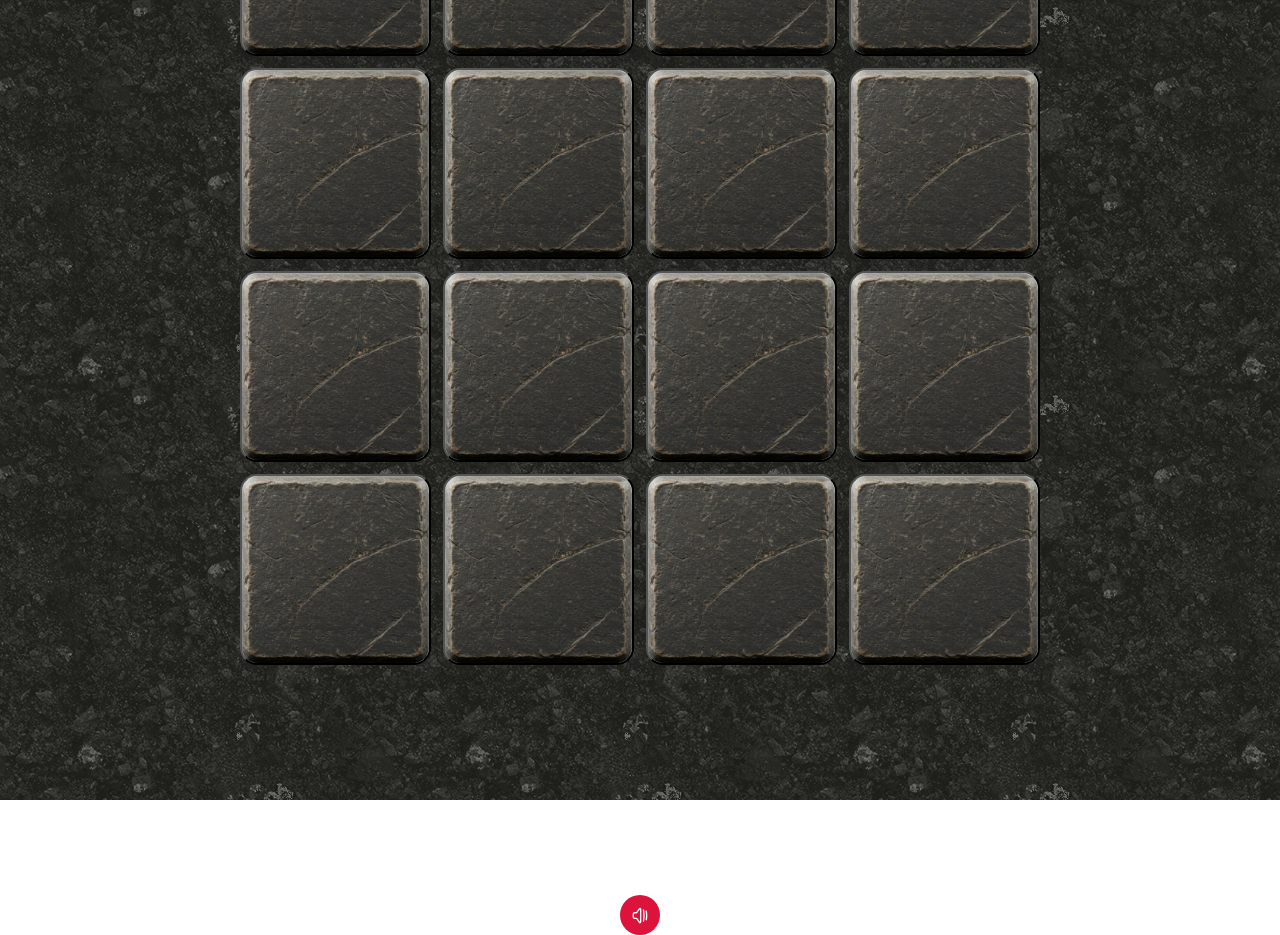
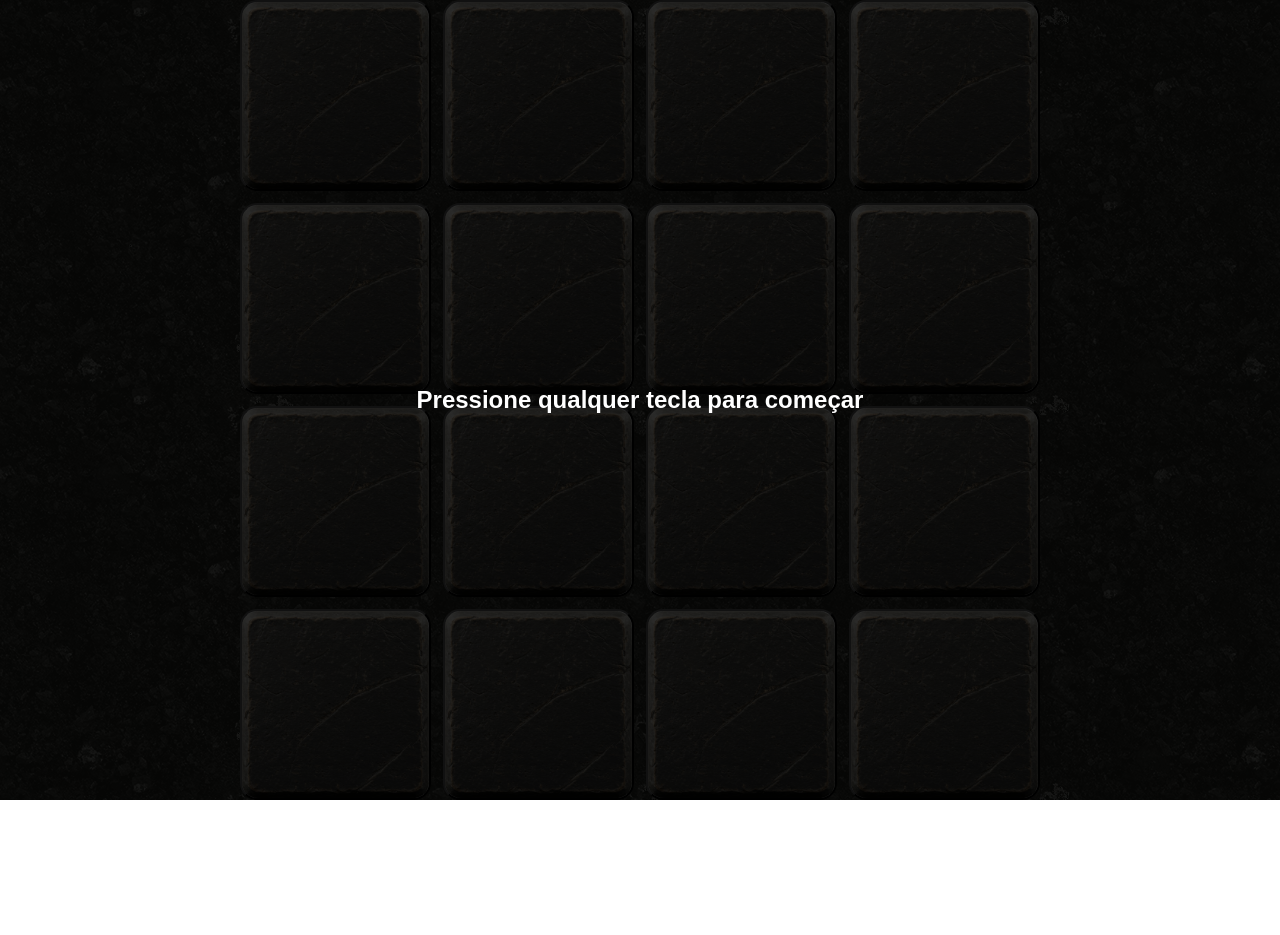
Before and after one commit to nando080/divinity-puzzle, a plain HTML site: page index.html in a window 1280 px wide. After the commit the page ends 800 px from the top, so only its background shows below. Drawn offline with Linux system fonts and the light colour scheme.

Commit message:
adding start screen

```diff
--- a/css/style.css
+++ b/css/style.css
@@ -21,8 +21,27 @@ body {
     padding: 5%;
     justify-content: center;
     align-items: center;
+    overflow: hidden;
     background-color: gray;
     background-image: url("../assets/img/ground-pattern.jpg");
+}
+
+/* Start Screen */
+.start-screen {
+    width: 100%;
+    height: 100%;
+    display: none;
+    align-items: center;
+    justify-content: center;
+    z-index: 300;
+    position: absolute;
+    background-color: rgba(0, 0, 0, .8);
+    color: white;
+    font-family: Arial, Helvetica, sans-serif;
+}
+
+.start-screen.is-active {
+    display: flex;
 }
 
 /* Game Board */
@@ -33,6 +52,7 @@ body {
     display: grid;
     grid-template-columns: repeat(4, 1fr);
     gap: 1.5%;
+    z-index: 100;
 }
 
 .button {
@@ -78,19 +98,6 @@ body {
 }
 
 /* Sound Button */
-.sound-button {
-    width: 2.5rem;
-    height: 2.5rem;
-    background-color: crimson;
-    border: none;
-    border-radius: 50%;
-    padding: 1%;
-    margin-top: 20%;
-}
-
-.sound-button img {
-    width: 100%;
-}
 
 /* Victory Screen */
 .victory-screen {
--- a/index.html
+++ b/index.html
@@ -15,15 +15,19 @@
 
     <div class="general-container">
 
+        <section class="start-screen is-active">
+            <h1>Pressione qualquer tecla para começar</h1>
+        </section>
+
         <section class="victory-screen"></section>
 
         <main class="buttons-container">
 
         </main>
 
-        <button class="sound-button">
+        <!-- <button class="sound-button">
             <img src="./assets/img/sound-on.svg" alt="Turn on the sound">
-        </button>
+        </button> -->
 
     </div>
 
--- a/js/app.js
+++ b/js/app.js
@@ -1,3 +1,4 @@
+const startScreen = document.querySelector('.start-screen')
 const buttonsContainer = document.querySelector('.buttons-container')
 const hoverAudio = document.querySelector('.button-hover-audio')
 
@@ -54,6 +55,13 @@ const handleMouseOut = () => playSound(hoverAudio)
 
 const handleClick = event => {}
 
+window.addEventListener('keypress', event => {
+    const isStartScreenActive = startScreen.classList.contains('is-active')
+    if(isStartScreenActive) {
+        startScreen.classList.remove('is-active')
+    }
+})
+
 buttonsContainer.addEventListener('mouseover', handleMouseOver)
 buttonsContainer.addEventListener('mouseout', handleMouseOut)
 buttonsContainer.addEventListener('click', handleClick)
```
